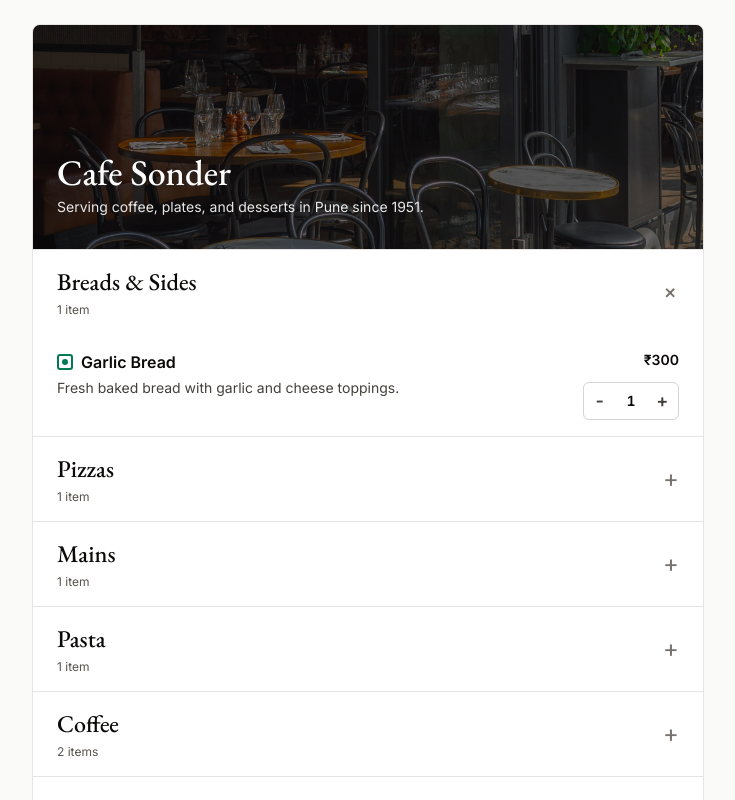
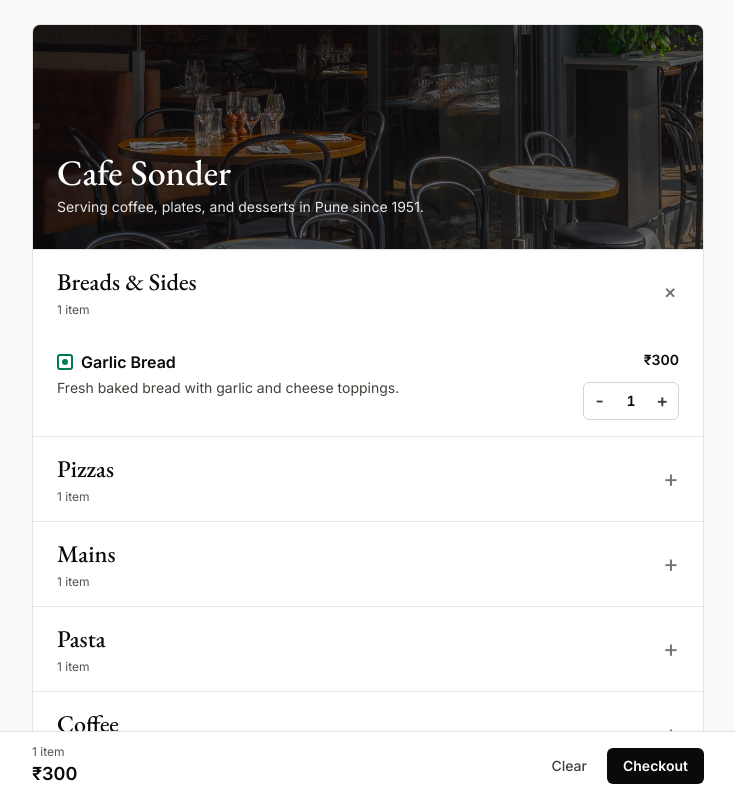
Before and after one commit to ammarOL/sample-slice-menu, a Next.js app: page /menu in a window 1280 px wide. Both pictures are taken after a click on the button "Add". Shown: the top 800 px of the page, without its empty margins (272-1007 px from the left). Built offline with nearby package versions, Linux system fonts and the light colour scheme.

Commit message:
Add persistent checkout bar
Keep cart totals and checkout actions fixed to the viewport while browsing the menu.

```diff
--- a/app/components/sample-menu.tsx
+++ b/app/components/sample-menu.tsx
@@ -21,7 +21,11 @@ export default function SampleMenu() {
   );
 
   return (
-    <main className="min-h-screen bg-stone-50 px-4 py-6 font-inter text-stone-950">
+    <main
+      className={`min-h-screen bg-stone-50 px-4 pt-6 font-inter text-stone-950 ${
+        total !== 0 ? "pb-28" : "pb-6"
+      }`}
+    >
       <div className="mx-auto max-w-2xl overflow-hidden rounded-lg border border-stone-200 bg-white">
         <header className="relative isolate min-h-56 overflow-hidden border-b border-stone-200 px-4 py-8 sm:px-6">
           <div
@@ -97,7 +101,8 @@ export default function SampleMenu() {
         </div>
 
         {total !== 0 && (
-          <div className="sticky bottom-0 flex items-center justify-between gap-3 border-t border-stone-200 bg-white px-4 py-3 shadow-sm sm:px-6">
+          <div className="fixed inset-x-0 bottom-0 z-20 border-t border-stone-200 bg-white px-4 py-3 shadow-sm sm:px-6">
+            <div className="mx-auto flex max-w-2xl items-center justify-between gap-3">
               <div>
                 <div className="text-xs text-stone-600">
                   {itemCount} {itemCount === 1 ? "item" : "items"}
@@ -120,6 +125,7 @@ export default function SampleMenu() {
                 </Link>
               </div>
             </div>
+          </div>
         )}
       </div>
     </main>
```
Lines whose indentation alone changed are shown as unchanged.
